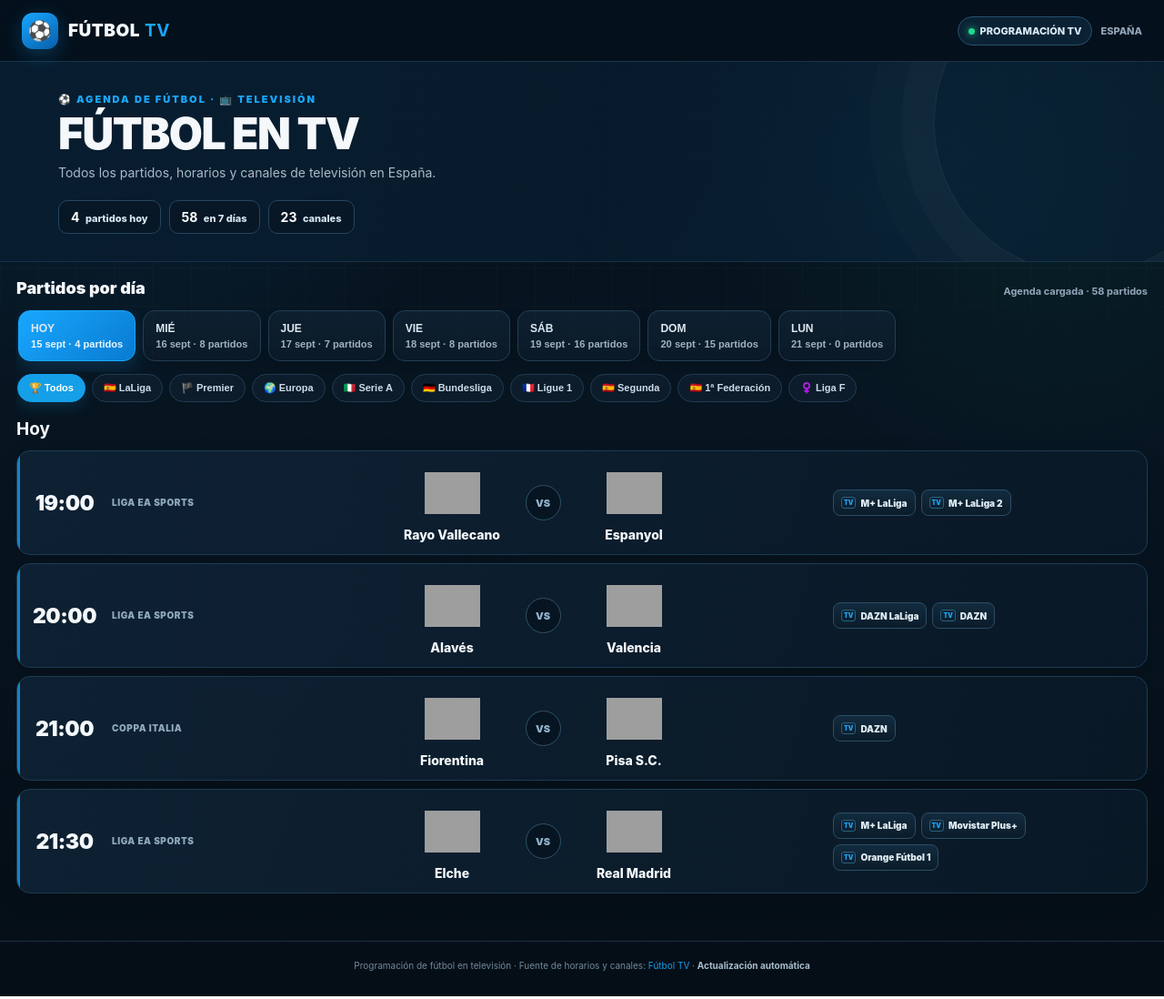
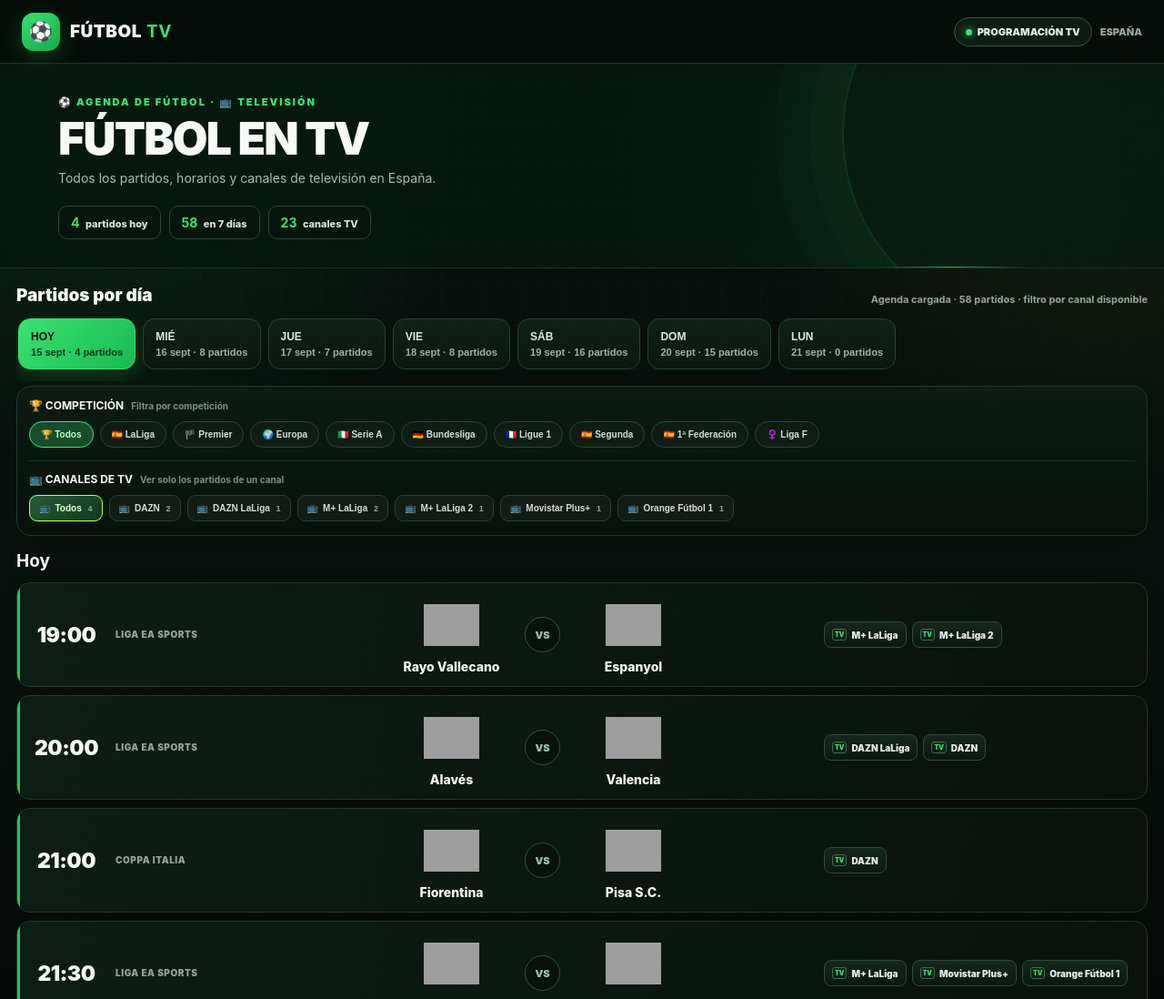
Before and after one commit to jantoniogti-lgtm/-futbol, a plain HTML site: page index.html in a window 1280 px wide. Shown: the top 1098 px of the page at 91% size. Drawn offline with Linux system fonts and the light colour scheme; grey boxes are pictures that could not be loaded.

Commit message:
Add files via upload

```diff
--- a/index.html
+++ b/index.html
@@ -7,124 +7,153 @@
 <meta name="theme-color" content="#07131f">
 <style>
 :root{
-  --bg:#06111c; --panel:#0b1b2a; --panel2:#0e2234; --line:#1d3a52;
-  --blue:#19a7ff; --blue2:#087bd0; --green:#16c784; --text:#f5f8fb;
-  --muted:#91a6b9; --gold:#ffcc45;
+  --bg:#050b08; --panel:#0a1510; --panel2:#0e1d15; --line:#20372a;
+  --green:#39e36f; --green2:#13a94a; --lime:#b7ff4a; --gold:#ffd34d;
+  --text:#f5faf6; --muted:#91a79a; --red:#ff5b5b;
 }
 *{box-sizing:border-box}
 html{scroll-behavior:smooth}
 body{
   margin:0;color:var(--text);font-family:Inter,Arial,Helvetica,sans-serif;
   background:
-    radial-gradient(circle at 10% 0%,rgba(25,167,255,.13),transparent 28%),
-    radial-gradient(circle at 90% 15%,rgba(22,199,132,.08),transparent 25%),
-    linear-gradient(180deg,#06111c 0%,#071521 45%,#050e17 100%);
+    radial-gradient(circle at 8% 0%,rgba(57,227,111,.16),transparent 30%),
+    radial-gradient(circle at 95% 10%,rgba(183,255,74,.08),transparent 25%),
+    linear-gradient(180deg,#050b08 0%,#07120c 48%,#040806 100%);
 }
 body:before{
-  content:"";position:fixed;inset:0;pointer-events:none;opacity:.045;
+  content:"";position:fixed;inset:0;pointer-events:none;opacity:.035;
   background-image:linear-gradient(90deg,#fff 1px,transparent 1px),linear-gradient(#fff 1px,transparent 1px);
-  background-size:42px 42px;mask-image:linear-gradient(to bottom,black,transparent 65%);
+  background-size:44px 44px;mask-image:linear-gradient(to bottom,black,transparent 70%);
 }
 header{
-  position:sticky;top:0;z-index:20;height:68px;padding:0 24px;
+  position:sticky;top:0;z-index:30;height:70px;padding:0 24px;
   display:flex;align-items:center;gap:14px;
-  background:rgba(5,16,27,.94);backdrop-filter:blur(14px);
-  border-bottom:1px solid #1a344a;
+  background:rgba(4,12,7,.95);backdrop-filter:blur(15px);
+  border-bottom:1px solid #1c3826;
 }
 .brand{display:flex;align-items:center;gap:11px;font-weight:950;letter-spacing:.5px}
 .ball{
-  width:40px;height:40px;border-radius:12px;display:grid;place-items:center;
-  background:linear-gradient(145deg,#19a7ff,#075eaa);
-  box-shadow:0 6px 20px rgba(25,167,255,.25);font-size:21px
+  width:42px;height:42px;border-radius:13px;display:grid;place-items:center;
+  background:linear-gradient(145deg,var(--green),var(--green2));
+  box-shadow:0 7px 24px rgba(57,227,111,.22);font-size:21px
 }
-.brandText{font-size:19px}.brandText b{color:var(--blue)}
-.headerRight{margin-left:auto;display:flex;align-items:center;gap:9px;color:var(--muted);font-size:11px;font-weight:800}
-.tvPill{border:1px solid #27516d;background:#0b2234;padding:8px 11px;border-radius:999px;color:#dcecf8}
-.tvDot{display:inline-block;width:7px;height:7px;border-radius:50%;background:#20d98c;margin-right:6px;box-shadow:0 0 9px #20d98c}
+.brandText{font-size:19px}.brandText b{color:var(--green)}
+.headerRight{margin-left:auto;display:flex;align-items:center;gap:9px;color:var(--muted);font-size:11px;font-weight:900}
+.tvPill{border:1px solid #31553d;background:#0b1c11;padding:8px 12px;border-radius:999px;color:#dcefe1}
+.tvDot{display:inline-block;width:7px;height:7px;border-radius:50%;background:var(--green);margin-right:6px;box-shadow:0 0 10px var(--green)}
 
 .hero{
-  position:relative;overflow:hidden;padding:34px max(18px,5vw) 30px;
-  border-bottom:1px solid #173249;
+  position:relative;overflow:hidden;padding:35px max(18px,5vw) 31px;
+  border-bottom:1px solid #193324;
   background:
-    linear-gradient(100deg,rgba(8,29,47,.97),rgba(8,29,47,.75)),
-    radial-gradient(circle at 80% 50%,rgba(25,167,255,.2),transparent 35%);
+    linear-gradient(105deg,rgba(5,24,13,.98),rgba(7,25,15,.78)),
+    radial-gradient(circle at 78% 45%,rgba(57,227,111,.18),transparent 34%);
+}
+.hero:before{
+  content:"";position:absolute;right:-70px;top:-135px;width:420px;height:420px;
+  border:2px solid rgba(57,227,111,.12);border-radius:50%;
+  box-shadow:0 0 0 36px rgba(57,227,111,.025),0 0 0 74px rgba(57,227,111,.018);
 }
 .hero:after{
-  content:"";position:absolute;right:-80px;top:-100px;width:330px;height:330px;border:2px solid rgba(255,255,255,.05);
-  border-radius:50%;box-shadow:0 0 0 35px rgba(255,255,255,.018),0 0 0 70px rgba(255,255,255,.012)
+  content:"";position:absolute;right:12%;bottom:-1px;width:160px;height:2px;
+  background:linear-gradient(90deg,transparent,var(--green),transparent);opacity:.75
 }
 .heroInner{max-width:1450px;margin:auto;position:relative;z-index:1}
-.kicker{font-size:11px;font-weight:900;letter-spacing:2px;color:var(--blue);margin-bottom:7px}
-h1{margin:0;font-size:clamp(29px,4vw,48px);line-height:1;font-weight:950;letter-spacing:-1.5px}
-.sub{margin-top:10px;color:#a9bac8;font-size:14px}
+.kicker{font-size:11px;font-weight:950;letter-spacing:2px;color:var(--green);margin-bottom:8px}
+h1{margin:0;font-size:clamp(30px,4vw,50px);line-height:1;font-weight:950;letter-spacing:-1.8px}
+.sub{margin-top:10px;color:#a9bcaf;font-size:14px}
 .heroStats{display:flex;flex-wrap:wrap;gap:9px;margin-top:22px}
-.stat{padding:9px 13px;border:1px solid #24465e;background:rgba(7,23,37,.78);border-radius:10px;font-size:11px;font-weight:800;color:#d7e6f1}
-.stat b{color:white;font-size:14px;margin-right:4px}
+.stat{padding:9px 13px;border:1px solid #2a4934;background:rgba(7,21,12,.82);border-radius:10px;font-size:11px;font-weight:850;color:#d7e7dc}
+.stat b{color:var(--green);font-size:14px;margin-right:4px}
 
 .wrap{max-width:1450px;margin:auto;padding:18px}
 .sectionTop{display:flex;align-items:end;justify-content:space-between;gap:12px;margin-bottom:12px}
-.sectionTitle{font-size:18px;font-weight:950;margin:0}
-.status{font-size:11px;color:var(--muted);font-weight:700}
+.sectionTitle{font-size:19px;font-weight:950;margin:0}
+.status{font-size:11px;color:var(--muted);font-weight:750}
 .days{
-  display:flex;gap:8px;overflow-x:auto;padding:2px 2px 12px;
-  scrollbar-width:thin;scrollbar-color:#284a62 transparent
+  display:flex;gap:8px;overflow-x:auto;padding:2px 2px 13px;
+  scrollbar-width:thin;scrollbar-color:#31563c transparent
 }
 .day{
-  min-width:118px;text-align:left;padding:12px 13px;color:#dce7ef;cursor:pointer;
-  border:1px solid #223e54;background:linear-gradient(180deg,#0d2030,#0b1927);
-  border-radius:13px;transition:.18s;box-shadow:0 3px 10px rgba(0,0,0,.12)
+  min-width:122px;text-align:left;padding:12px 13px;color:#dce9df;cursor:pointer;
+  border:1px solid #254432;background:linear-gradient(180deg,#0d2115,#0a1710);
+  border-radius:13px;transition:.18s
 }
-.day:hover{transform:translateY(-1px);border-color:#36739a}
-.day.active{background:linear-gradient(135deg,#19a7ff,#087bd0);border-color:#19a7ff;box-shadow:0 8px 22px rgba(25,167,255,.18)}
-.day b{display:block;font-size:12px}.day small{display:block;margin-top:4px;color:#9eb2c2;font-weight:700}
-.day.active small{color:#eaf7ff}
+.day:hover{transform:translateY(-1px);border-color:#3d7952}
+.day.active{
+  background:linear-gradient(135deg,var(--green),#19b950);border-color:var(--green);
+  color:#041009;box-shadow:0 9px 24px rgba(57,227,111,.18)
+}
+.day b{display:block;font-size:12px}.day small{display:block;margin-top:4px;color:#9eb3a4;font-weight:750}
+.day.active small{color:#12351d}
 
-.filters{display:flex;gap:7px;overflow-x:auto;padding:2px 1px 15px;scrollbar-width:thin}
+.filterPanel{
+  margin:5px 0 16px;padding:13px;border:1px solid #1e3b29;border-radius:16px;
+  background:linear-gradient(180deg,rgba(11,28,17,.96),rgba(7,18,11,.96));
+  box-shadow:0 8px 28px rgba(0,0,0,.14)
+}
+.filterHead{display:flex;align-items:center;gap:8px;margin-bottom:10px}
+.filterHead strong{font-size:12px}.filterHead span{font-size:10px;color:#789282;font-weight:750}
+.filterRow{display:flex;gap:7px;overflow-x:auto;padding-bottom:2px;scrollbar-width:thin}
 .btn{
-  white-space:nowrap;background:#0c1c2b;color:#cddce7;border:1px solid #203c53;
-  border-radius:999px;padding:8px 12px;cursor:pointer;font-size:11px;font-weight:850;transition:.16s
+  white-space:nowrap;background:#0d1d13;color:#cfe0d4;border:1px solid #294634;
+  border-radius:999px;padding:8px 12px;cursor:pointer;font-size:10px;font-weight:900;transition:.16s
 }
-.btn:hover{border-color:#39769b;color:#fff}
-.btn.active{background:#159fe9;border-color:#159fe9;color:white;box-shadow:0 5px 15px rgba(21,159,233,.18)}
+.btn:hover{border-color:#4c865d;color:#fff}
+.btn.active{background:#174d29;border-color:var(--green);color:#b9ffcf;box-shadow:0 0 0 1px rgba(57,227,111,.08)}
+.channelRow{margin-top:12px;padding-top:12px;border-top:1px solid #183323}
+.channelBtn{
+  white-space:nowrap;background:#111c15;color:#cfe0d4;border:1px solid #2a4132;
+  border-radius:9px;padding:8px 10px;cursor:pointer;font-size:10px;font-weight:900;transition:.16s
+}
+.channelBtn:before{content:"📺";font-size:10px;margin-right:5px}
+.channelBtn:hover{border-color:#59806a;color:#fff}
+.channelBtn.active{background:linear-gradient(135deg,#245b32,#123a20);border-color:var(--lime);color:#eaffd9;box-shadow:0 0 0 1px rgba(183,255,74,.09)}
+.channelBtn em{font-style:normal;color:#8fa696;margin-left:4px;font-size:9px}
 
-#content h2{margin:3px 0 12px;font-size:19px;text-transform:capitalize}
+#content h2{margin:4px 0 12px;font-size:19px;text-transform:capitalize}
+.activeFilter{
+  display:inline-flex;align-items:center;gap:7px;margin:0 0 12px;
+  padding:7px 10px;border-radius:999px;background:#102719;border:1px solid #2e5b3b;
+  color:#b9f8c9;font-size:10px;font-weight:900
+}
 .match{
-  position:relative;display:grid;grid-template-columns:74px 155px 1fr 330px;
+  position:relative;display:grid;grid-template-columns:78px 160px 1fr 340px;
   align-items:center;gap:15px;margin:9px 0;padding:13px 15px;
-  background:linear-gradient(105deg,rgba(14,34,52,.97),rgba(10,25,39,.97));
-  border:1px solid #1d3c54;border-radius:15px;
-  box-shadow:0 8px 25px rgba(0,0,0,.14);overflow:hidden
+  background:linear-gradient(105deg,rgba(13,30,19,.98),rgba(8,19,12,.98));
+  border:1px solid #1d3c28;border-radius:15px;
+  box-shadow:0 8px 25px rgba(0,0,0,.16);overflow:hidden
 }
-.match:before{content:"";position:absolute;left:0;top:0;bottom:0;width:3px;background:#159fe9;opacity:.8}
-.match:hover{border-color:#326887;transform:translateY(-1px);transition:.16s}
+.match:before{content:"";position:absolute;left:0;top:0;bottom:0;width:3px;background:var(--green);opacity:.82}
+.match:hover{border-color:#3b6848;transform:translateY(-1px);transition:.16s}
 .time{font-size:23px;font-weight:950;letter-spacing:-.5px;text-align:center}
-.comp{font-size:10px;color:#8fa9ba;text-transform:uppercase;letter-spacing:.55px;font-weight:900;line-height:1.3}
+.comp{font-size:10px;color:#8fa596;text-transform:uppercase;letter-spacing:.55px;font-weight:900;line-height:1.3}
 .teams{display:flex;align-items:center;justify-content:center;gap:18px;min-width:0}
 .team{text-align:center;font-weight:850;min-width:125px;font-size:14px}
 .crestBox{height:66px;display:flex;align-items:center;justify-content:center;margin-bottom:4px}
 .crest{width:61px;height:61px;object-fit:contain;display:block;background:transparent;border:0;box-shadow:none}
 .fallback{
   width:61px;height:61px;display:flex;align-items:center;justify-content:center;
-  font-size:14px;font-weight:950;color:#dceaf4;background:#102b3e;border-radius:12px;border:1px solid #244d67
+  font-size:14px;font-weight:950;color:#dcefe1;background:#10271a;border-radius:12px;border:1px solid #2b5638
 }
 .score{
   width:39px;height:39px;display:grid;place-items:center;border-radius:50%;
-  border:1px solid #2d526b;background:#071522;color:#91b3c9;font-size:11px;font-weight:950
+  border:1px solid #31543b;background:#07120b;color:#9bc2a8;font-size:11px;font-weight:950
 }
 .channels{display:flex;flex-wrap:wrap;gap:6px;justify-content:flex-start}
 .ch{
   display:inline-flex;align-items:center;gap:5px;
-  background:linear-gradient(180deg,#122b3e,#0b1c2a);
-  border:1px solid #2b4e65;border-radius:8px;padding:7px 8px;
-  font-size:10px;font-weight:900;color:#e1edf4
+  background:linear-gradient(180deg,#13281a,#0b1710);
+  border:1px solid #2d4d36;border-radius:8px;padding:7px 8px;
+  font-size:10px;font-weight:900;color:#e1eee4
 }
-.ch:before{content:"TV";font-size:7px;color:#19a7ff;border:1px solid #27617f;border-radius:3px;padding:1px 2px}
-.empty{padding:38px;text-align:center;color:#91a4b6;border:1px dashed #29465d;border-radius:15px;background:#0a1825}
+.ch:before{content:"TV";font-size:7px;color:var(--green);border:1px solid #34734a;border-radius:3px;padding:1px 2px}
+.empty{padding:38px;text-align:center;color:#91a59a;border:1px dashed #2b4a34;border-radius:15px;background:#09150e}
 .footer{
-  max-width:1450px;margin:25px auto 0;padding:20px 18px 28px;color:#718a9d;
-  font-size:10px;text-align:center;border-top:1px solid #172f43
+  max-width:1450px;margin:25px auto 0;padding:20px 18px 28px;color:#6f8878;
+  font-size:10px;text-align:center;border-top:1px solid #173021
 }
-.footer b{color:#a8bfce}.source{color:#159fe9;text-decoration:none}
+.footer b{color:#a8c1af}.source{color:var(--green);text-decoration:none}
 
 @media(max-width:980px){
   .match{grid-template-columns:68px 1fr;gap:8px 13px}
@@ -135,8 +164,7 @@
   .hero{padding:28px 16px}.wrap{padding:13px}
   .match{padding:12px 10px;border-radius:13px}.time{font-size:20px}
   .teams{gap:8px}.team{min-width:95px;font-size:12px}.crestBox{height:58px}.crest,.fallback{width:53px;height:53px}
-  .score{width:34px;height:34px}
-  .channels{justify-content:center}.ch{font-size:9px;padding:6px}
+  .score{width:34px;height:34px}.channels{justify-content:center}.ch{font-size:9px;padding:6px}
 }
 </style>
 </head>
@@ -167,7 +195,14 @@
     <div id="status" class="status">Cargando agenda…</div>
   </div>
   <div id="days" class="days"></div>
-  <div class="filters" id="filters"></div>
+  <div class="filterPanel">
+    <div class="filterHead"><strong>🏆 COMPETICIÓN</strong><span>Filtra por competición</span></div>
+    <div class="filterRow" id="filters"></div>
+    <div class="channelRow">
+      <div class="filterHead"><strong>📺 CANALES DE TV</strong><span>Ver solo los partidos de un canal</span></div>
+      <div class="filterRow" id="channelFilters"></div>
+    </div>
+  </div>
   <div id="content"></div>
 </main>
 
@@ -177,10 +212,12 @@
   · <b>Actualización automática</b>
 </footer>
 
+
 <script>
-let data=[], logos={}, selected=today(), filter='TODOS';
+let data=[], logos={}, selected=today(), filter='TODOS', channelFilter='TODOS';
 const daysEl=document.getElementById('days'), content=document.getElementById('content');
 const status=document.getElementById('status'), heroStats=document.getElementById('heroStats');
+const channelFiltersEl=document.getElementById('channelFilters');
 
 function today(){
   const d=new Date();
@@ -194,7 +231,7 @@
 function drawDays(){
   daysEl.innerHTML=Array.from({length:7},(_,i)=>{
     const d=add(today(),i), count=data.filter(m=>m.date===d).length;
-    return `<button class="day ${d===selected?'active':''}" onclick="selected='${d}';drawDays();render()">
+    return `<button class="day ${d===selected?'active':''}" onclick="selected='${d}';drawDays();drawChannels();render()">
       <b>${dayLabel(d)}</b>
       <small>${new Date(d+'T12:00:00').toLocaleDateString('es-ES',{day:'2-digit',month:'short'})} · ${count} partidos</small>
     </button>`
@@ -206,11 +243,33 @@
  ['Europa League','🌍 Europa'],['Serie A Italia','🇮🇹 Serie A'],['Bundesliga','🇩🇪 Bundesliga'],
  ['Ligue 1','🇫🇷 Ligue 1'],['Liga Hypermotion','🇪🇸 Segunda'],['Primera Federación','🇪🇸 1ª Federación'],['Liga F','♀️ Liga F']
 ];
-document.getElementById('filters').innerHTML=comps.map((x,i)=>
- `<button class="btn ${i===0?'active':''}" onclick="setFilter('${x[0]}',this)">${x[1]}</button>`).join('');
 
-function setFilter(x,b){
-  filter=x;document.querySelectorAll('.btn').forEach(y=>y.classList.remove('active'));b.classList.add('active');render()
+function drawCompetitionFilters(){
+  document.getElementById('filters').innerHTML=comps.map((x,i)=>
+    `<button class="btn ${x[0]===filter?'active':''}" onclick="setFilter('${x[0]}')">${x[1]}</button>`).join('');
+}
+
+function setFilter(x){
+  filter=x;drawCompetitionFilters();render();
+}
+
+function drawChannels(){
+  const scoped=data.filter(m=>m.date===selected);
+  const counts={};
+  scoped.forEach(m=>(m.channels||[]).forEach(c=>counts[c]=(counts[c]||0)+1));
+  const channels=Object.keys(counts).sort((a,b)=>a.localeCompare(b,'es'));
+  const allCount=scoped.length;
+  channelFiltersEl.innerHTML=
+    `<button class="channelBtn ${channelFilter==='TODOS'?'active':''}" onclick="setChannel('TODOS')">Todos <em>${allCount}</em></button>`+
+    channels.map(c=>`<button class="channelBtn ${channelFilter===c?'active':''}" onclick="setChannel(${JSON.stringify(c)})">${esc(c)} <em>${counts[c]}</em></button>`).join('');
+  if(channelFilter!=='TODOS' && !counts[channelFilter]){
+    channelFilter='TODOS';
+    drawChannels();
+  }
+}
+
+function setChannel(x){
+  channelFilter=x;drawChannels();render();
 }
 
 function logoFor(team,url){
@@ -241,16 +300,25 @@
   </article>`;
 }
 function render(){
-  let x=data.filter(m=>m.date===selected&&(filter==='TODOS'||m.competition===filter));
+  let x=data.filter(m=>{
+    const compOk=filter==='TODOS'||m.competition===filter;
+    const chanOk=channelFilter==='TODOS'||(m.channels||[]).includes(channelFilter);
+    return m.date===selected && compOk && chanOk;
+  });
   let title=selected===today()?'Hoy':new Date(selected+'T12:00:00').toLocaleDateString('es-ES',{weekday:'long',day:'numeric',month:'long'});
-  content.innerHTML=`<h2>${title}</h2>`+(x.length?x.map(card).join(''):'<div class="empty">No hay partidos para este día con este filtro.</div>');
+  let active='';
+  if(filter!=='TODOS') active+=`🏆 ${esc(filter)}`;
+  if(channelFilter!=='TODOS') active+=(active?' · ':'')+`📺 ${esc(channelFilter)}`;
+  content.innerHTML=`<h2>${title}</h2>`+
+    (active?`<div class="activeFilter">${active}</div>`:'')+
+    (x.length?x.map(card).join(''):'<div class="empty">No hay partidos para este día con los filtros seleccionados.</div>');
 }
 function updateStats(){
   const todayCount=data.filter(m=>m.date===today()).length;
   const channelCount=new Set(data.flatMap(m=>m.channels||[])).size;
   heroStats.innerHTML=`<div class="stat"><b>${todayCount}</b> partidos hoy</div>
     <div class="stat"><b>${data.length}</b> en 7 días</div>
-    <div class="stat"><b>${channelCount}</b> canales</div>`;
+    <div class="stat"><b>${channelCount}</b> canales TV</div>`;
 }
 async function start(){
   try{
@@ -263,8 +331,8 @@
     if(!Array.isArray(data))throw Error('data');
     if(lr.ok)logos=await lr.json();
     data=data.map(m=>({...m,homeLogo:logoFor(m.home,m.homeLogo),awayLogo:logoFor(m.away,m.awayLogo)}));
-    drawDays();updateStats();render();
-    status.textContent='Agenda cargada · '+data.length+' partidos';
+    drawDays();drawCompetitionFilters();drawChannels();updateStats();render();
+    status.textContent='Agenda cargada · '+data.length+' partidos · filtro por canal disponible';
   }catch(e){
     status.textContent='No se pudo cargar la agenda';
     content.innerHTML='<div class="empty">Error al cargar la agenda. Comprueba que matches.json y logos.json estén publicados.</div>';
@@ -272,5 +340,6 @@
 }
 start();
 </script>
+
 </body>
 </html>
```
Also changed, not shown: README.txt.
